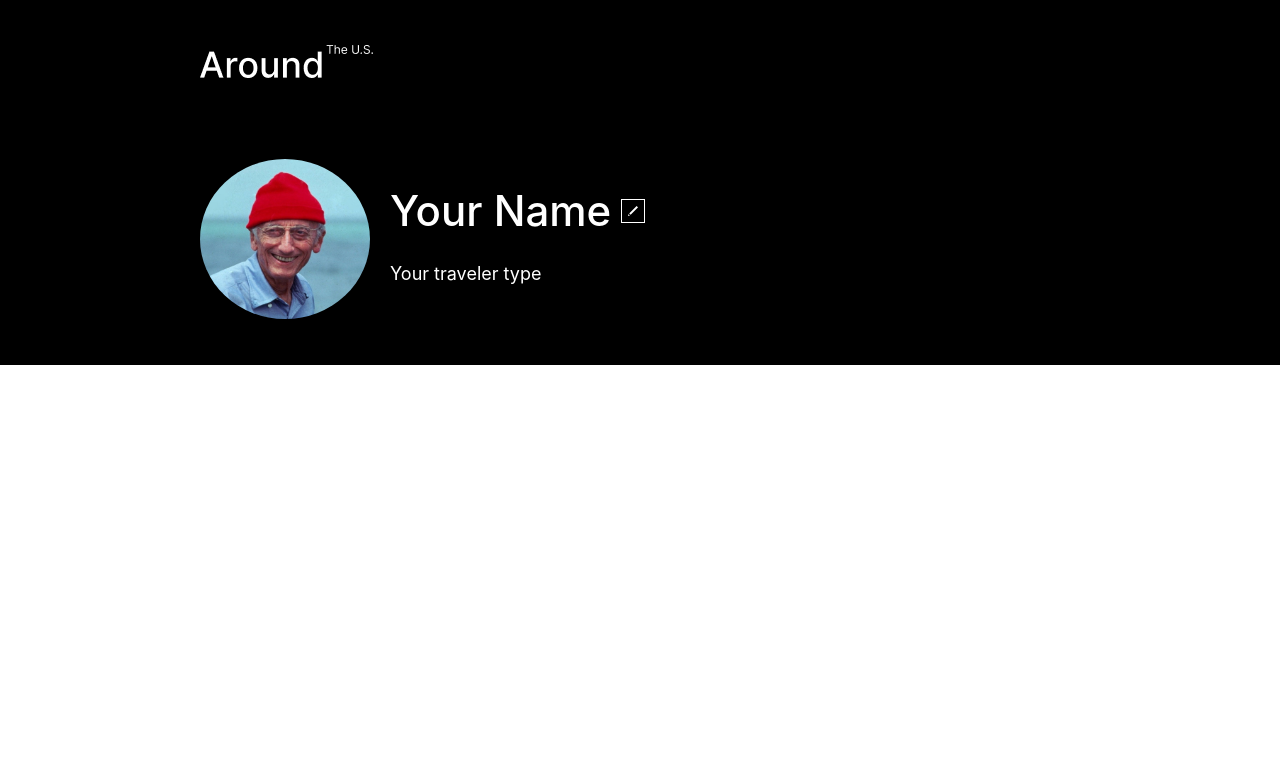
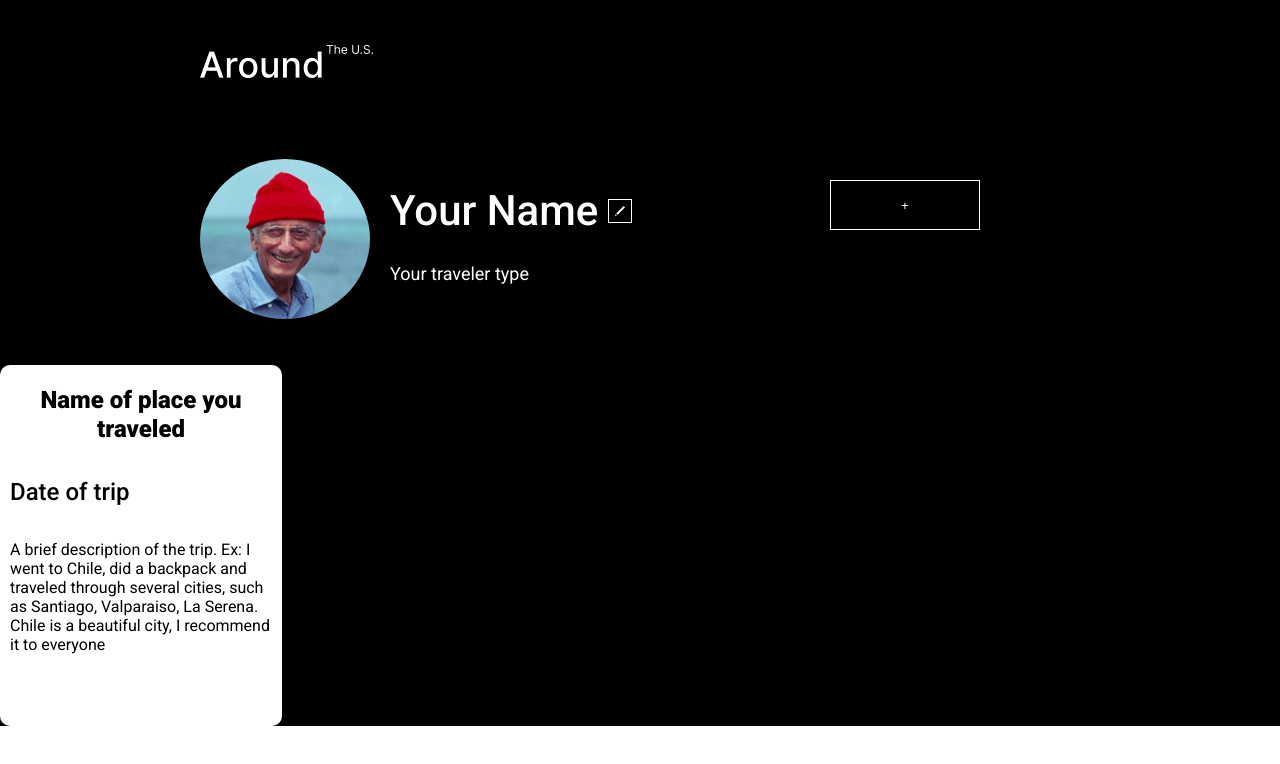
Before and after one commit to pansani/trip-gallery, a React (Create React App) app: page / in a window 1280 px wide. Shown: the top 764 px of the page. Built offline with nearby package versions, Linux system fonts and the light colour scheme.

Commit message:
i made the code cleaner and more functional

```diff
--- a/src/App.js
+++ b/src/App.js
@@ -3,15 +3,52 @@ import Card from "./components/UI/Card";
 import Profile from "./components/Profile/Profile";
 import TripCard from "./components/Trips/TripCard";
 import React, { useState } from "react";
+import EditTrip from "./components/Trips/EditTrip";
 
 function App() {
-  const [isTripCardVisible, setTripCardVisible] = useState(false)
+  const [trips, setTrips] = useState([{
+    date: "Date of trip",
+    name: "Name of place you traveled",
+    description:  "A brief description of the trip. Ex: I went to Chile, did a backpack and traveled through several cities, such as Santiago, Valparaiso, La Serena. Chile is a beautiful city, I recommend it to everyone"
+  }]);
+
+  const [addTripDialogVisible, setAddTripDialogVisible] = useState(false)
+
+  const addTripHandler = (trip) => {
+    const updatedTrips = [...trips, trip];
+
+    setTrips(updatedTrips)
+  }
+
+  const newTripSubmitHandler = (
+    trip
+  ) => {
+    addTripHandler(trip);
+    setAddTripDialogVisible(false);
+  }
 
   return (
     <Card>
       <Header></Header>
       <Profile></Profile>
-      {isTripCardVisible && <TripCard/>}
+      <button
+        type="button"
+        className="add-trip__button"
+        onClick={() => setAddTripDialogVisible(!addTripDialogVisible)}
+      >
+        +
+      </button>
+      <div className="trips-grid">
+      {trips.map((trip, index) => {
+        return <TripCard trip={trip}/>
+      })}
+      </div>
+      {addTripDialogVisible && (
+        <EditTrip
+          onSubmit={newTripSubmitHandler}
+          onClose={() => setAddTripDialogVisible(false)}
+        />
+      )}
     </Card>
   );
 }
--- a/src/components/Profile/Profile.css
+++ b/src/components/Profile/Profile.css
@@ -22,7 +22,6 @@
   width: fit-content;
   height: fit-content;
   color: #fff;
-  font-family: Inter;
   font-size: 42px;
   font-weight: 500;
   line-height: 48px;
@@ -34,7 +33,6 @@
   width: fit-content;
   height: 22px;
   color: #fff;
-  font-family: Inter;
   font-size: 18px;
   font-weight: 400;
   line-height: 22px;
@@ -67,13 +65,3 @@
     background-color: rgba(0, 0, 0, 0.5);
     z-index: 1;
   }
-
-  .add-trip__button{
-    position: absolute;
-    right: 300px;
-    width: 150px;
-    height: 50px;
-    background-color: #000;
-    color: #FFF;
-    border: 1px solid white;
-  }
--- a/src/components/Trips/EditTrip.js
+++ b/src/components/Trips/EditTrip.js
@@ -2,16 +2,12 @@ import React, { useState } from "react";
 
 import "./EditTrip.css";
 
-const EditTrip = (props) => {
+const EditTrip = ({onSubmit, onClose}) => {
   const [enteredTripName, setEnteredTripName] = useState("");
   const [enteredTripDate, setEnteredTripDate] = useState("");
   const [enteredTripDescription, setEnteredTripDescription] = useState(
     ""
   );
-
-  const closeTripClick = () => {
-    props.onCloseTrip();
-  };
 
   const nameChangeHandler = (event) => {
     setEnteredTripName(event.target.value);
@@ -28,34 +24,15 @@ const EditTrip = (props) => {
   const submitTripHandler = (event) => {
     event.preventDefault();
 
-    const tripName = {
-      name: enteredTripName,
-    };
+    onSubmit({date: enteredTripDate, name: enteredTripName, description: enteredTripDescription})
+  };
 
-    const tripDate = {
-      date: enteredTripDate,
-    };
-
-    const tripDescription = {
-      description: enteredTripDescription,
-    };
-
-    props.saveTripNameData(tripName);
-    props.saveTripDateData(tripDate);
-    props.saveTripDescriptionData(tripDescription);
-
-    setEnteredTripName("");
-    setEnteredTripDate("");
-    setEnteredTripDescription("");
-
-    closeTripClick();
-  };
   return (
     <div className="edit-trip-container">
       <button
         type="button"
         className="close-button__trip"
-        onClick={closeTripClick}
+        onClick={() => onClose()}
       >
         X
       </button>
--- a/src/components/Trips/TripCard.css
+++ b/src/components/Trips/TripCard.css
@@ -2,8 +2,8 @@
   display: grid;
   grid-template-columns: repeat(3, 282px);
   grid-gap: 17px;
-  justify-content: center;
 }
+
 
 .trip-card {
   width: 282px;
@@ -34,3 +34,14 @@
   font-size: 16px;
   font-weight: 400;
 }
+
+.add-trip__button{
+  position: absolute;
+  top: 180px;
+  right: 300px;
+  width: 150px;
+  height: 50px;
+  background-color: #000;
+  color: #FFF;
+  border: 1px solid white;
+}
--- a/src/components/Trips/TripCard.js
+++ b/src/components/Trips/TripCard.js
@@ -1,58 +1,15 @@
-import React, { useState } from "react";
+import React from "react";
 
-import EditTrip from "./EditTrip";
 import "./TripCard.css";
 
-const TripCard = () => {
-  const [isEditTripVisible, setEditTripVisible] = useState(false);
-  const [tripDate, setTripDate] = useState("Date of the trip");
-  const [tripName, setTripName] = useState("Name of the place you traveled");
-  const [tripDescription, setTripDescription] = useState(
-    " A brief description of the trip. Ex: I went to Chile, did a backpack and traveled through several cities, such as Santiago, Valparaiso, La Serena. Chile is a beautiful city, I recommend it to everyone"
-  );
-
-  const visibleTripClick = () => {
-    setEditTripVisible(true);
-  };
-
-  const saveNameTripHandler = (enteredNameTrip) => {
-    setTripName(enteredNameTrip.name);
-  };
-
-  const saveDateTripHandler = (enteredDateTrip) => {
-    setTripDate(enteredDateTrip.date);
-  };
-
-  const saveDesciprtionTripHandler = (enteredDescriptionTrip) => {
-    setTripDescription(enteredDescriptionTrip.description);
-  };
-
-  const closeTripHandler = () => {
-    setEditTripVisible(false);
-  };
-
+const TripCard = ({trip}) => {
   return (
     <div className="trips-grid">
       <div className="trip-card">
-        <h1 className="trip-name">{tripName}</h1>
-        <h2 className="trip-date">{tripDate}</h2>
-        <p className="trip-description">{tripDescription}</p>
+        <h1 className="trip-name">{trip.name}</h1>
+        <h2 className="trip-date">{trip.date}</h2>
+        <p className="trip-description">{trip.description}</p>
       </div>
-      <button
-        type="button"
-        className="add-trip__button"
-        onClick={visibleTripClick}
-      >
-        +
-      </button>
-      {isEditTripVisible && (
-        <EditTrip
-          saveTripNameData={saveNameTripHandler}
-          saveTripDateData={saveDateTripHandler}
-          saveTripDescriptionData={saveDesciprtionTripHandler}
-          onCloseTrip={closeTripHandler}
-        />
-      )}
     </div>
   );
 };
```
